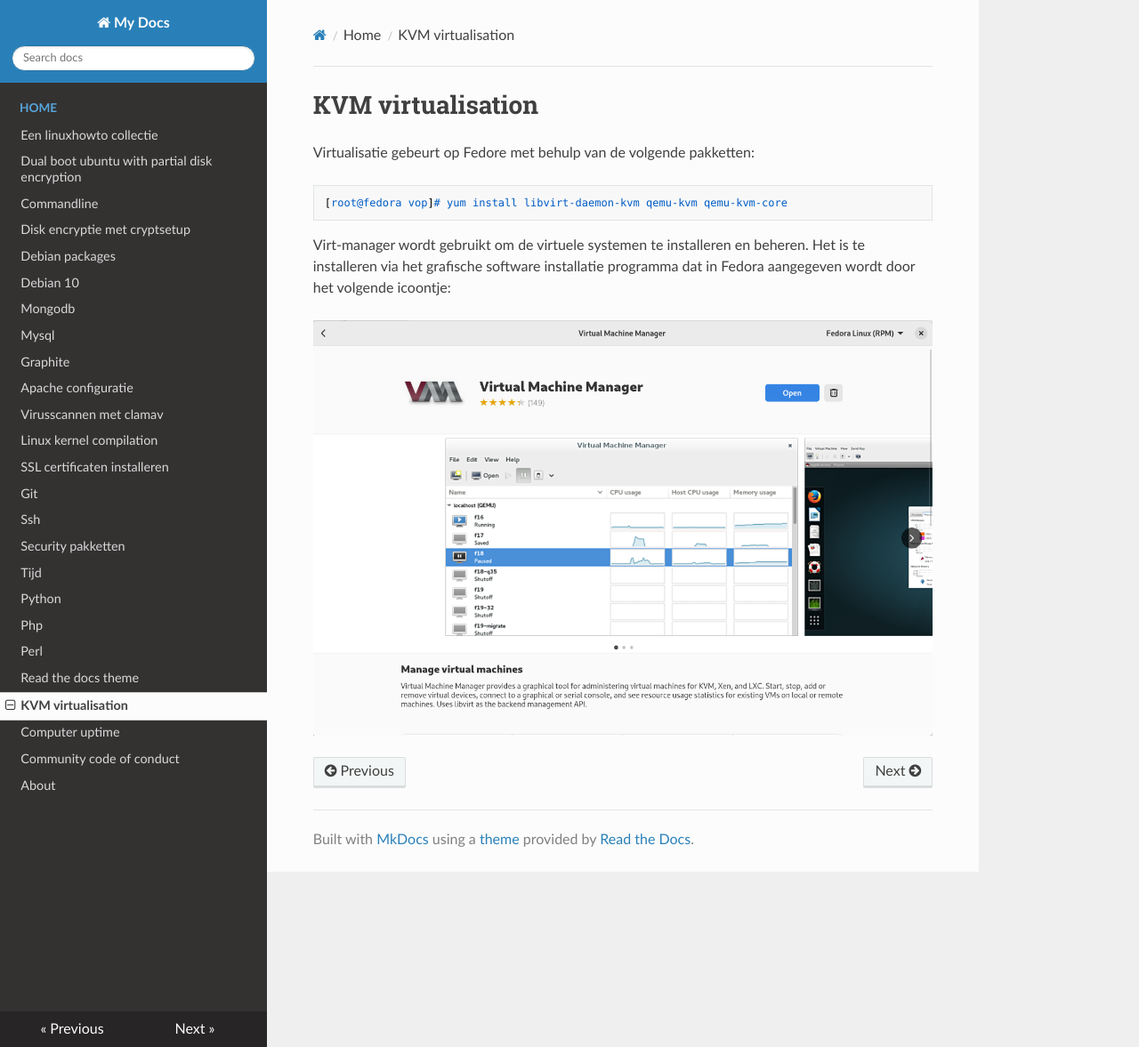
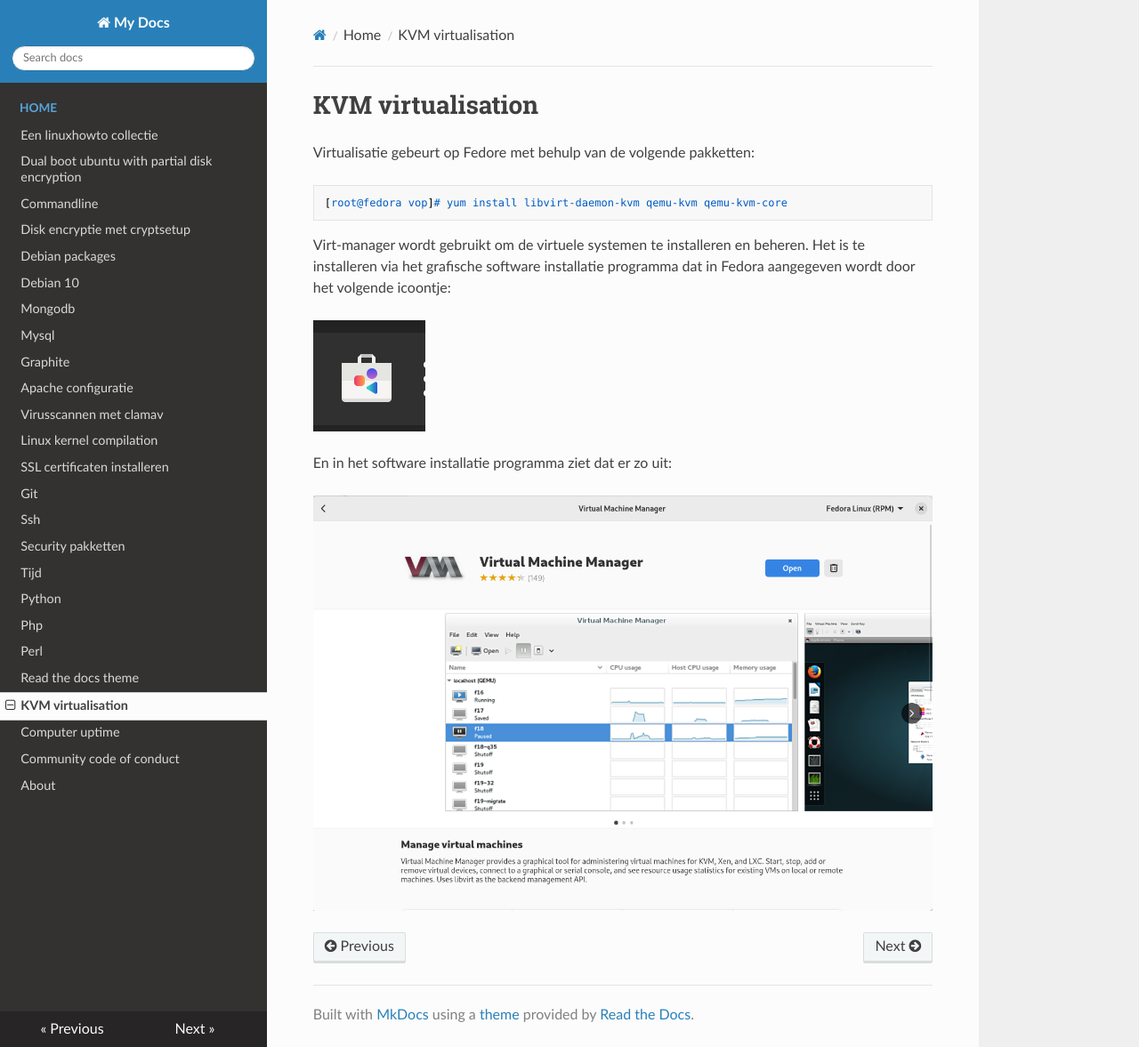
Before and after one commit to MatthewBuchananAstley/linuxhowto, an MkDocs documentation site: the page built from docs/virtualisatie.md, in a window 1280 px wide and 1177 px high. Shown: the whole window at 89% size. Built offline with MkDocs 1.6.1, drawn with Linux system fonts in a browser that asks for light colours; nearby versions of some CDN libraries.

Commit message:
Added virtualisation information

```diff
--- a/docs/virtualisatie.md
+++ b/docs/virtualisatie.md
@@ -6,4 +6,8 @@ Virtualisatie gebeurt op Fedore met behulp van de volgende pakketten:
 
 Virt-manager wordt gebruikt om de virtuele systemen te installeren en beheren. Het is te installeren via het grafische software installatie programma dat in Fedora aangegeven wordt door het volgende icoontje:
 
+![Screenshot](img/Graphical_rpm_software_installation.png)
+
+En in het software installatie programma ziet dat er zo uit:
+
 ![Screenshot](img/Virtmanager_installatie.png)
```
Also changed, not shown: docs/img/Graphical_rpm_software_installation.png (added).
